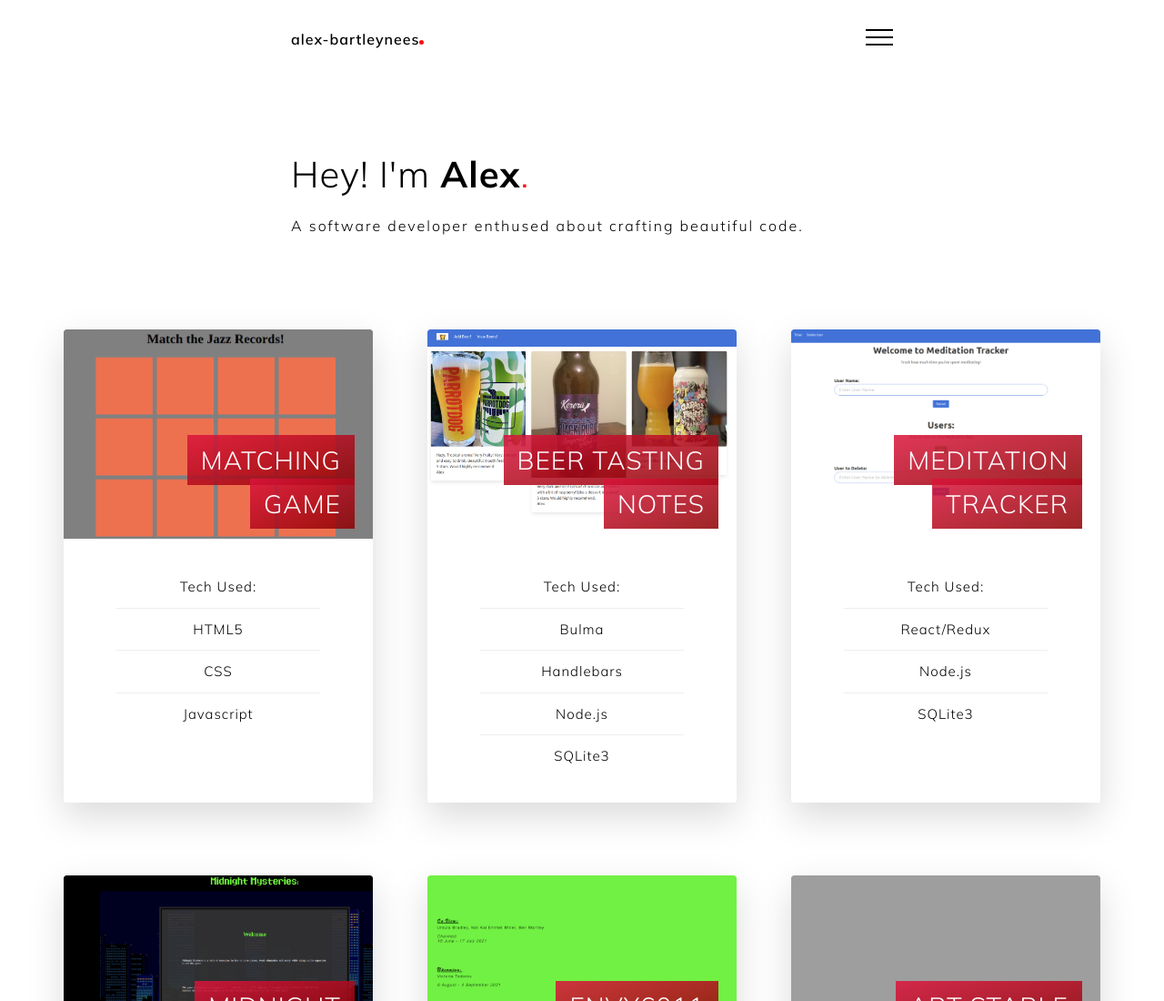
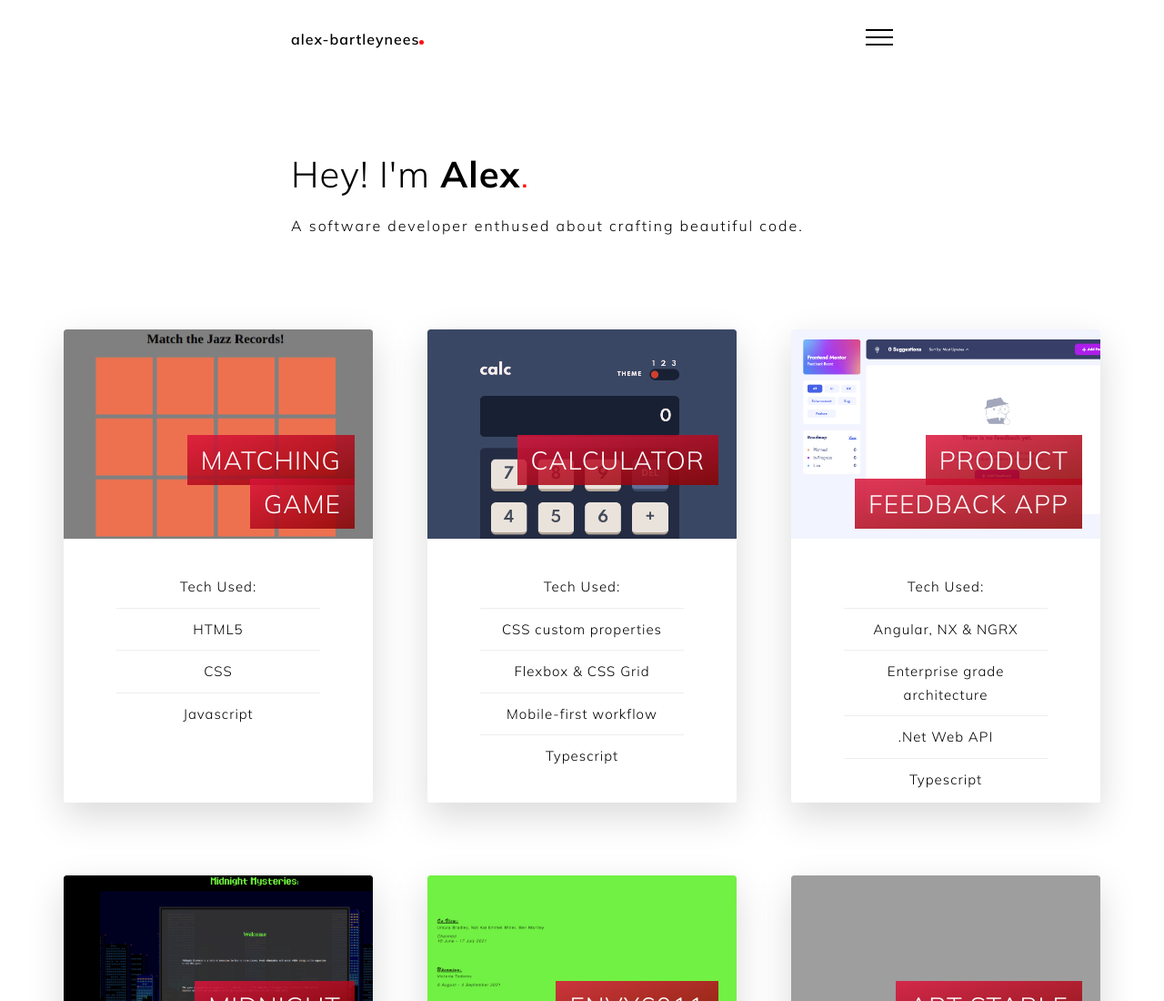
Before and after one commit to alex-bartleynees/old_portfolio, a website: page index.html in a window 1280 px wide. Shown: the top 1100 px of the page at 91% size. Drawn offline with Linux system fonts and the light colour scheme; grey boxes are pictures that could not be loaded.

Commit message:
Add new projects

```diff
--- a/index.html
+++ b/index.html
@@ -77,43 +77,46 @@
             </div>
           </div>
         </div>
+
         <div class="col-1-of-3">
           <div class="card animation-card">
-            <div class="card__picture card__picture--2">&nbsp;</div>
-            <h2 class="card__heading" id="beertastingnotes">
-              <a href="https://beer-tasting-notes.herokuapp.com/"
-                ><span class="card__heading-span card__heading-span--2"
-                  >Beer Tasting Notes</span
+            <div class="card__picture card__picture--3">&nbsp;</div>
+            <h2 class="card__heading" id="calculatorapp">
+              <a href="https://hungry-volhard-6e3aba.netlify.app/"
+                ><span class="card__heading-span card__heading-span--3"
+                  >Calculator</span
                 >
               </a>
             </h2>
             <div class="card__details">
               <ul>
                 <li>Tech Used:</li>
-                <li>Bulma</li>
-                <li>Handlebars</li>
-                <li>Node.js</li>
-                <li>SQLite3</li>
+                <li>CSS custom properties</li>
+                <li>Flexbox & CSS Grid</li>
+                <li>Mobile-first workflow</li>
+                <li>Typescript</li>
               </ul>
             </div>
           </div>
         </div>
+
         <div class="col-1-of-3">
           <div class="card animation-card">
-            <div class="card__picture card__picture--3">&nbsp;</div>
-            <h2 class="card__heading" id="meditationtracker">
-              <a href="https://meditationtracker.herokuapp.com/"
+            <div class="card__picture card__picture--2">&nbsp;</div>
+            <h2 class="card__heading" id="product-feedback-app">
+              <a href="https://github.com/alex-bartleynees/product-feedback-app"
                 ><span class="card__heading-span card__heading-span--3"
-                  >Meditation Tracker</span
+                  >Product Feedback App</span
                 >
               </a>
             </h2>
             <div class="card__details">
               <ul>
                 <li>Tech Used:</li>
-                <li>React/Redux</li>
-                <li>Node.js</li>
-                <li>SQLite3</li>
+                <li>Angular, NX & NGRX</li>
+                <li>Enterprise grade architecture</li>
+                <li>.Net Web API</li>
+                <li>Typescript</li>
               </ul>
             </div>
           </div>
@@ -124,7 +127,7 @@
           <div class="card animation-card">
             <div class="card__picture card__picture--4">&nbsp;</div>
             <h2 class="card__heading" id="midnightmysteries">
-              <a href="https://midnight-mysteries.herokuapp.com/">
+              <a href="https://github.com/alex-bartleynees/web-socket-mafia">
                 <span class="card__heading-span card__heading-span--4"
                   >Midnight Mysteries</span
                 >
--- a/sass/components/card.scss
+++ b/sass/components/card.scss
@@ -20,11 +20,11 @@
     }
 
     &--2 {
-      background-image: url(../../img/beertasting.png);
+      background-image: url(../../img/product-feedback.png);
     }
 
     &--3 {
-      background-image: url(../../img/meditationtracker.png);
+      background-image: url(../../img/calculatorapp.png);
     }
     &--4 {
       background-image: url(../../img/midnightmysteries.png);
```
Also changed, not shown: css/main.min.css, css/output.css, css/style.comp.css, css/style.prefix.css, img/calculatorapp.png (added), img/product-feedback.png (added), 1 other file.
